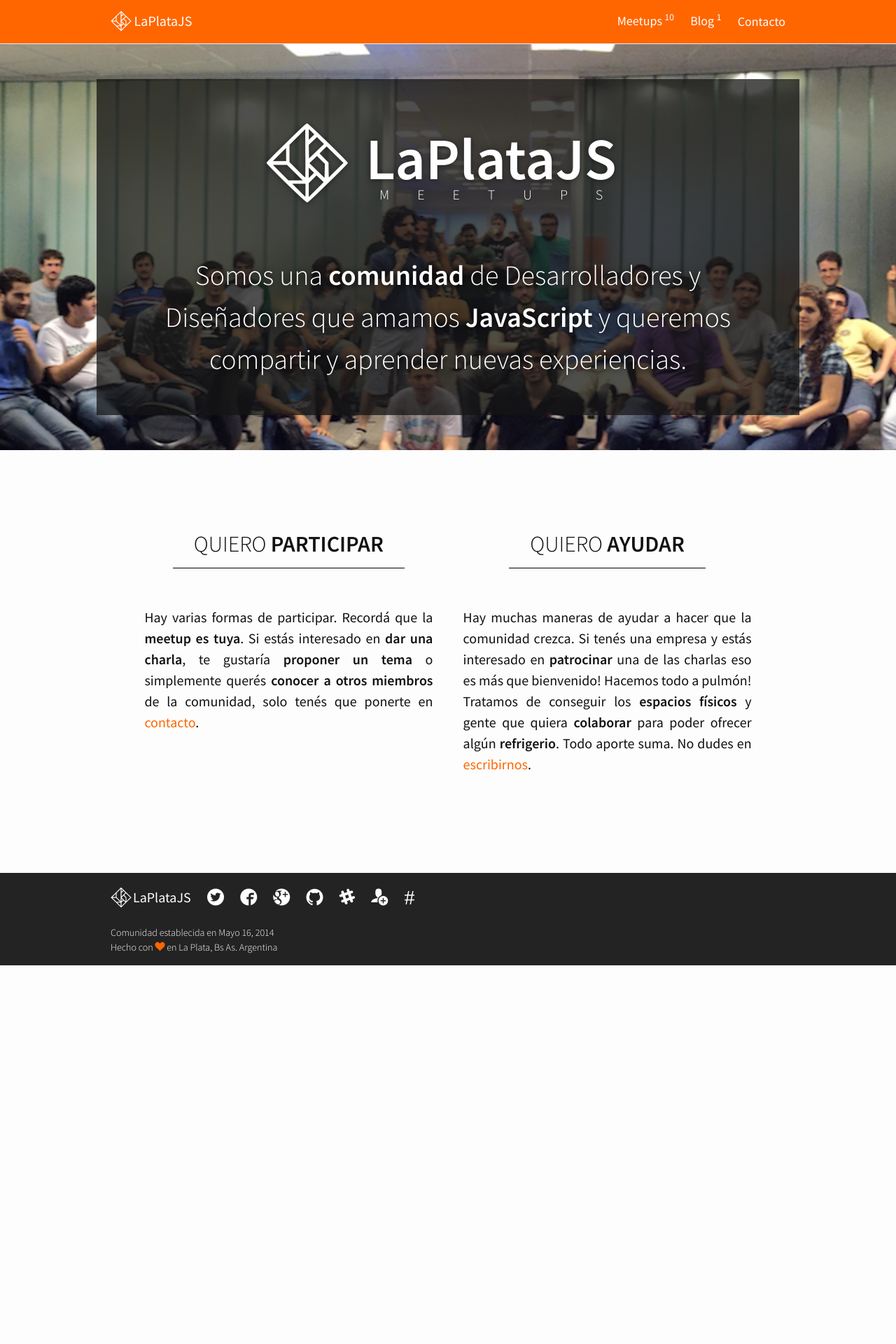
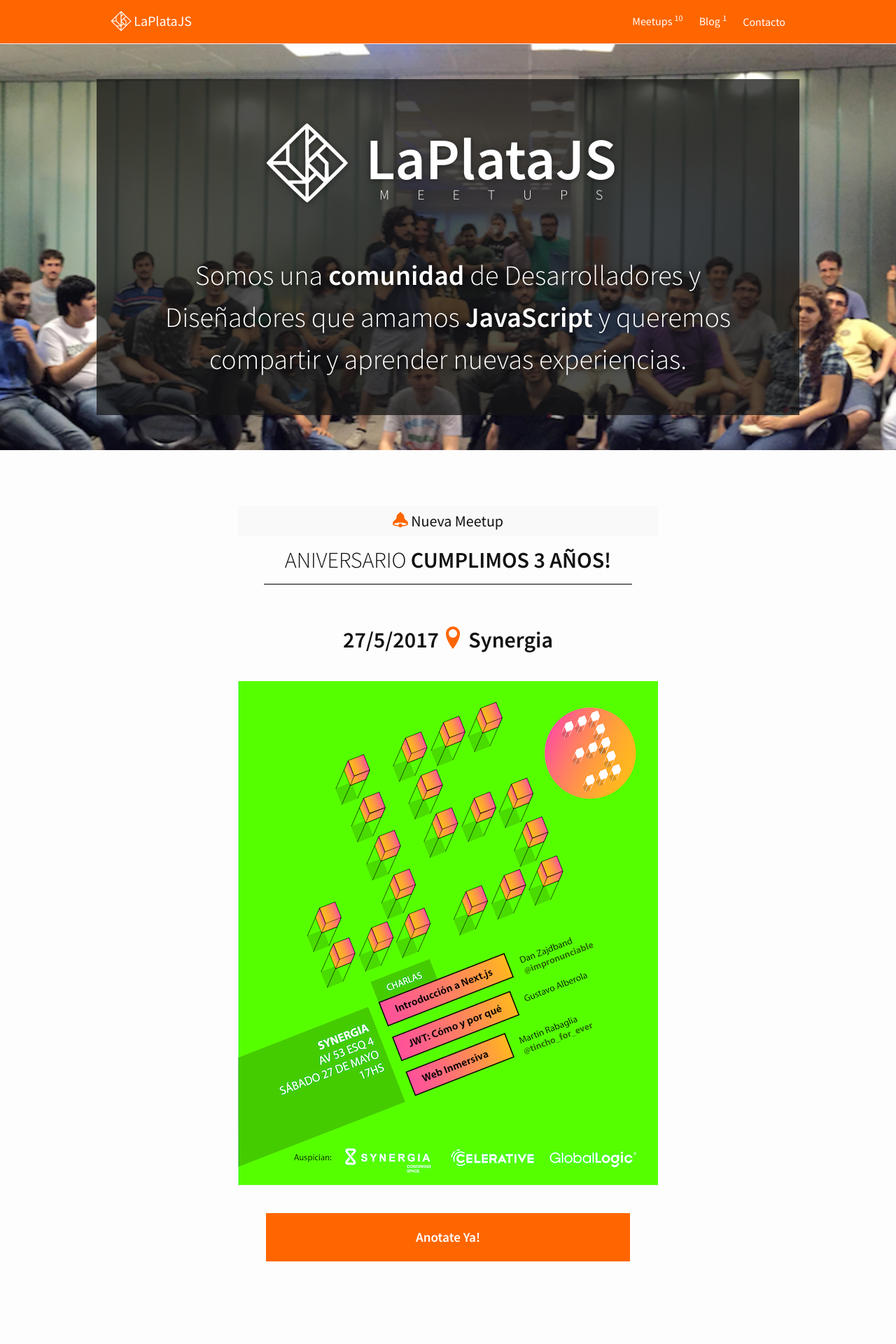
Before and after one commit to laplatajs/laplatajs.github.io, a Jekyll site: the page built from index.html, in a window 1280 px wide. Shown: the top 1920 px of the page at 70% size. Built offline with Jekyll 4.4.1, drawn with Linux system fonts in a browser that asks for light colours; before the commit the page ends 1380 px from its top, so only the background shows below that.

Commit message:
Anuncio de nueva Meetup!

```diff
--- /dev/null
+++ b/_data/announcement.json
@@ -0,0 +1,7 @@
+{
+    "title": "Aniversario **Cumplimos 3 años!**",
+    "date": "2017-05-27",
+    "location": "Synergia",
+    "signup": "http://bit.ly/laplatajs-aniversario",
+    "flyer": "flyer-2017-05-27.png"
+}
--- /dev/null
+++ b/_includes/announcement.html
@@ -0,0 +1,45 @@
+{% assign announcement = site.data.announcement %}
+{% if announcement %}
+<article class="cols announcement" id="announcement"  style="display: none;">
+  <div class="wrapper">
+
+    <section>
+      <div class="top">
+        <span class="icon- bell">&#xe601;</span> Nueva Meetup
+      </div>
+      <div class="title">
+        {{ announcement.title | markdownify }}
+      </div>
+      <div class="content">
+        <div class="date">
+          {{ announcement.date | date: "%-d/%-m/%Y" }}
+        </div>
+        <div class="where">
+          <span class="icon- bell">&#xe947;</span> {{ announcement.location }}
+        </div>
+        {% assign post_date = announcement.date | date: "%D" %}
+      </div>
+      {% if announcement.flyer %}
+      <div class="flyer">
+        <img src="resources/images/flyers/{{ announcement.flyer}}" width="100%" />
+      </div>
+      {% endif %}
+      {% if announcement.signup %}
+      <div class="signup">
+        <a class="button" href="{{ announcement.signup }}" target="_blank"> Anotate Ya! </a>
+      </div>
+      {% endif %}
+    </section>
+
+  </div>
+</article>
+<script>
+  (function() {
+    var meetup = new Date("{{ announcement.date }}").getTime();
+    var now = new Date().getTime();
+    if (now < meetup) {
+      document.getElementById('announcement').style.display = "block";
+    }
+  })();
+</script>
+{% endif %}
--- a/_layouts/main.html
+++ b/_layouts/main.html
@@ -14,54 +14,7 @@
         </section>
       </article>
 
-      {% for announce in site.categories.meetups%}
-      {% if announce.current == true %}
-      <article class="cols announcement">
-        <div class="wrapper">
-
-          <section>
-            <div class="title">
-              <span class="icon- bell">&#xe601;</span>
-              <p> Nueva Meetup</p>
-            </div>
-            <h3> {{ announce.title | markdownify }}</h3>
-
-            <div class="content">
-              <div class="date">
-                <span>Fecha:</span> {{ announce.date | date: "%-d/%-m/%Y" }}
-              </div> -
-              <div class="where">
-                <span>Lugar:</span> {{ announce.location }}
-              </div>
-              {% assign post_date = announce.date | date: "%D" %}
-              {% for talk in site.categories.talks reversed %}
-                {% assign talk_date = talk.date | date: "%D" %}
-                {% if talk_date == post_date %}
-              <div class="talk">
-                <div class="talk-title">
-                  {{ talk.title }}
-                </div>
-
-                <div class="speakers">
-                  {{ talk.speakers }}
-                </div>
-              </div>
-                {% endif%}
-              {% endfor %}
-            </div>
-
-            {% if announce.signup %}
-            <div class="signup">
-              <a class="button" href="{{ announce.signup }}" target="_blank"> Anotate Ya! </a>
-            </div>
-            {% endif %}
-          </section>
-
-        </div>
-      </article>
-
-      {% endif %}
-      {% endfor %}
+      {% include announcement.html %}
 
       <article class="wide cols">
         <div class="wrapper">
--- a/_sass/_navigation.scss
+++ b/_sass/_navigation.scss
@@ -29,7 +29,7 @@
   display: inline-block;
   // padding-bottom: 5px;
   padding-right: 20px;
-  font-size: 18px;
+  font-size: 16px;
   vertical-align: middle;
 
   &:last-child {
--- a/resources/css/main.scss
+++ b/resources/css/main.scss
@@ -111,25 +111,27 @@
 article.announcement {
   padding: 80px 0 0 0;
 
+  .wrapper section {
+      max-width: none;
+  }
+
+  .top {
+    background: #f9f9f9;
+    padding: 5px;
+    text-align: center;
+    font-size: 22px;
+  }
+
   .icon-.bell {
     color: $brand-color;
   }
 
-  h3 {
+  .date, .where {
+      font-weight: 600;
+      font-size: 32px;
       text-align: center;
-      font-style: italic;
-      color: $grey-color;
-  }
-
-  .date, .where {
-      font-weight: 300;
-      font-size: 18px;
-      text-align: center;
-      display: inline;
       height: 30px;
-      span {
-        font-weight: 600;
-      }
+      display: inline-block;
   }
 
   .content {
@@ -153,12 +155,13 @@
     a,
     a:hover,
     a:visited {
-      background: $green-color;
+      background: $brand-color;
       color: white;
       margin: 40px;
       padding: 20px 100px;
       font-weight: bold;
       font-size: 1.2em;
+      display: block;
     }
   }
 }
```
Also changed, not shown: resources/images/flyers/flyer-2017-05-27.png (added).
